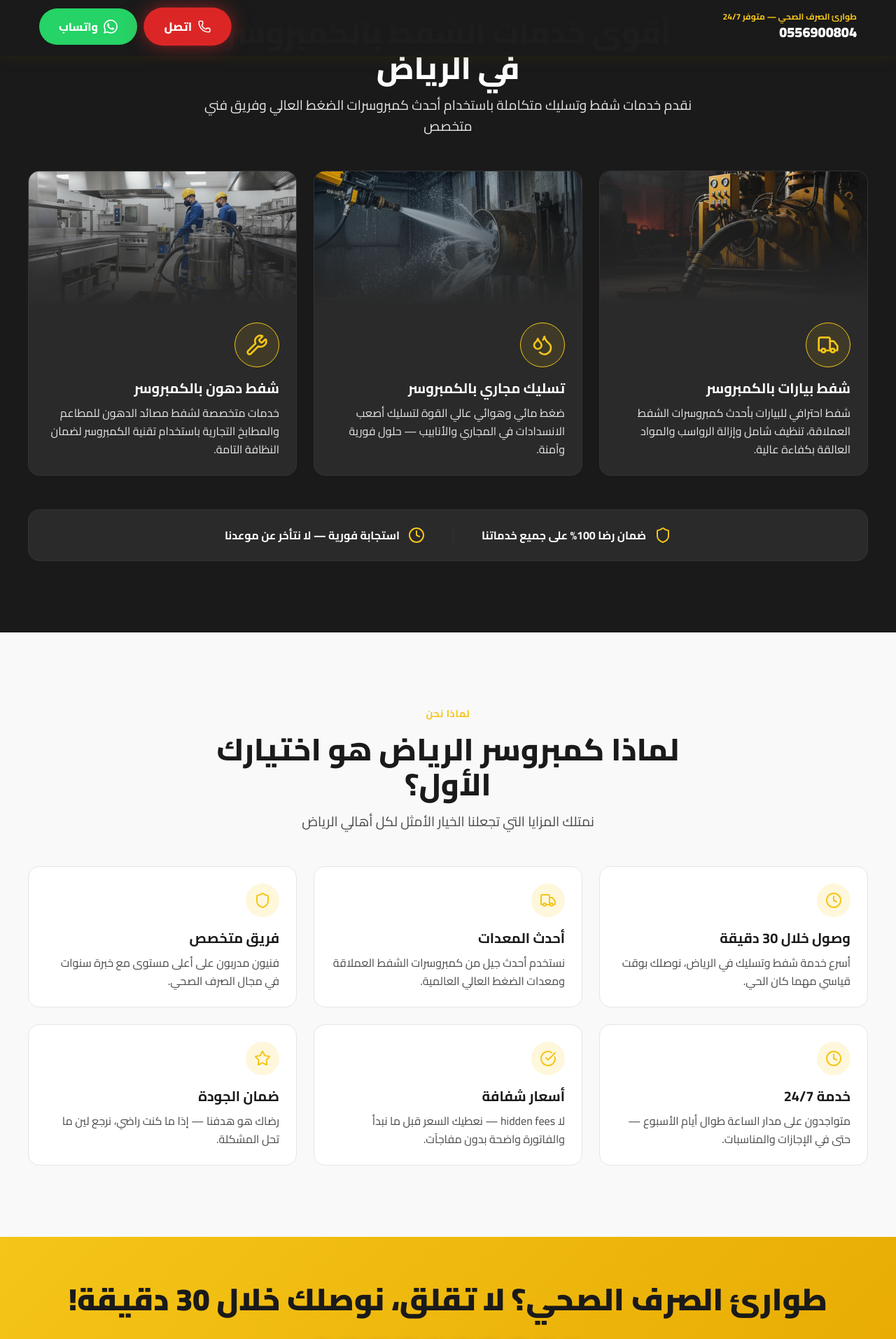
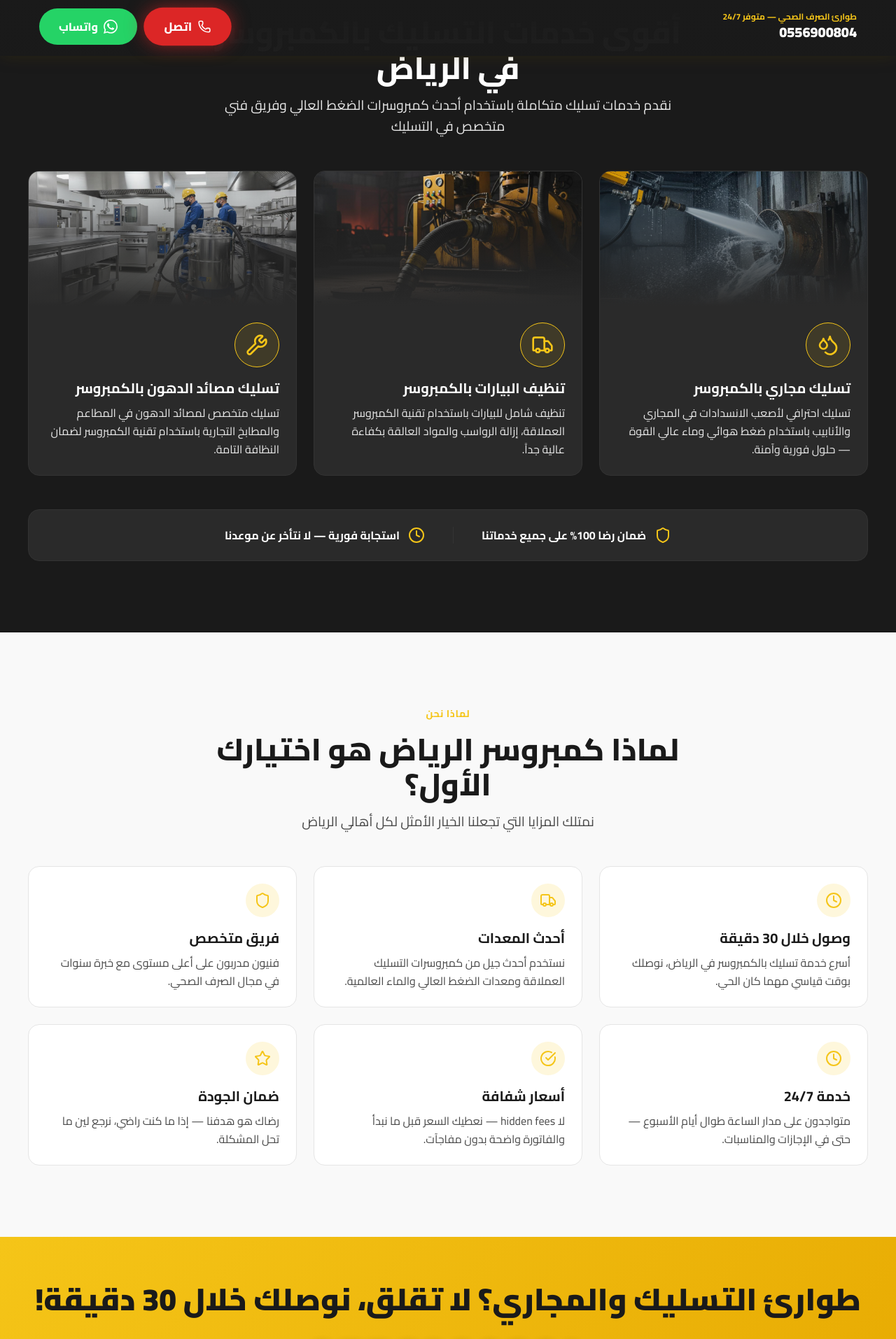
Before and after one commit to YOMNA190/riyadh-sewage-services, a React (Vite) app: page / in a window 1280 px wide. Shown: the part 720-2634 px from the top of the page at 70% size. Built offline with nearby package versions, Linux system fonts and the light colour scheme.

Commit message:
إعادة صياغة الموقع ليركز بالكامل على خدمات التسليك بالكمبروسر

```diff
--- a/src/sections/Coverage.tsx
+++ b/src/sections/Coverage.tsx
@@ -91,7 +91,7 @@ export default function Coverage() {
       <div className="content-max-width mx-auto">
         <SectionHeader
           eyebrow="مناطق التغطية"
-          title="نغطي جميع أحياء الرياض"
+          title="نغطي جميع أحياء الرياض بخدمات التسليك بالكمبروسر"
           description="أينما كنت في الرياض، نوصلك بأسرع وقت. نخدم جميع الأحياء الشمالية، الشرقية، الغربية، والجنوبية."
         />
 
--- a/src/sections/EmergencyHighlight.tsx
+++ b/src/sections/EmergencyHighlight.tsx
@@ -101,7 +101,7 @@ export default function EmergencyHighlight() {
     >
       <div className="content-max-width mx-auto text-center">
         <h2 className="emergency-headline opacity-0 text-section-title font-black mb-4" style={{ color: 'var(--color-obsidian)' }}>
-          طوارئ الصرف الصحي؟ لا تقلق، نوصلك خلال 30 دقيقة!
+          طوارئ التسليك والمجاري؟ لا تقلق، نوصلك خلال 30 دقيقة!
         </h2>
 
         <div ref={phoneRef} className="mb-6">
@@ -129,7 +129,7 @@ export default function EmergencyHighlight() {
         </button>
 
         <p className="emergency-sub opacity-0 text-base font-semibold mt-6" style={{ color: 'rgba(26,26,26,0.7)' }}>
-          لا تنتظر لين تسوء المشكلة — كل دقيقة مهمة في طوارئ الصرف الصحي
+          لا تنتظر لين تسوء المشكلة — كل دقيقة مهمة في تسليك المجاري
         </p>
       </div>
     </section>
--- a/src/sections/FAQ.tsx
+++ b/src/sections/FAQ.tsx
@@ -8,7 +8,7 @@ gsap.registerPlugin(ScrollTrigger);
 
 const faqs = [
   {
-    question: 'كم تكلفة شفط البيارة بالكمبروسر في الرياض؟',
+    question: 'كم تكلفة تسليك المجاري بالكمبروسر في الرياض؟',
     answer:
       'السعر يعتمد على حجم البيارة والموقع، لكننا نضمن أفضل سعر في الرياض مع أعلى جودة. اتصل على 0556900804 و احصل على عرض سعر فوري مجاني.',
   },
--- a/src/sections/Footer.tsx
+++ b/src/sections/Footer.tsx
@@ -40,7 +40,7 @@ export default function Footer() {
               <span style={{ color: 'var(--color-electric-yellow)' }}>الرياض</span>
             </div>
             <p className="text-sm mb-4" style={{ color: 'var(--color-foreground-dim)' }}>
-              أقوى كمبروسر شفط وتسليك في الرياض
+              أقوى خدمات التسليك بالكمبروسر في الرياض
             </p>
             <div className="flex gap-3">
               <button
@@ -69,7 +69,7 @@ export default function Footer() {
               خدماتنا
             </h4>
             <ul className="space-y-2">
-              {['شفط بيارات بالكمبروسر', 'تسليك مجاري بالكمبروسر', 'شفط دهون بالكمبروسر', 'صيانة دورية'].map((item) => (
+              {['تسليك مجاري بالكمبروسر', 'تنظيف البيارات', 'تسليك مصائد الدهون', 'صيانة دورية'].map((item) => (
                 <li key={item}>
                   <button
                     onClick={() => scrollToSection('#services')}
--- a/src/sections/Hero.tsx
+++ b/src/sections/Hero.tsx
@@ -87,7 +87,7 @@ export default function Hero() {
   };
 
   const handleWhatsApp = () => {
-    const message = encodeURIComponent('مرحباً أبو رياض، أحتاج كمبروسر شفط الآن في حي [أدخل اسم الحي].. هل متاحين؟');
+    const message = encodeURIComponent('مرحباً أبو رياض، أحتاج تسليك كمبروسر الآن في حي [أدخل اسم الحي].. هل متاحين؟');
     window.open(`https://wa.me/966556900804?text=${message}`, '_blank');
   };
 
@@ -137,7 +137,7 @@ export default function Hero() {
           className="hero-headline opacity-0 text-hero-display font-black text-white mb-4"
           style={{ textShadow: '0 4px 24px rgba(0,0,0,0.5)' }}
         >
-          أقوى كمبروسر شفط وتسليك في الرياض
+          أقوى خدمات التسليك بالكمبروسر في الرياض
         </h1>
 
         {/* Sub-headline */}
--- a/src/sections/HowItWorks.tsx
+++ b/src/sections/HowItWorks.tsx
@@ -14,12 +14,12 @@ const steps = [
   {
     number: '2',
     title: 'نوصلك خلال 30 دقيقة',
-    description: 'نرسل لك أقرب عربة كمبروسر مع فني متخصص — تتبع الوصول مباشرة',
+    description: 'نرسل لك أقرب عربة تسليك بالكمبروسر مع فني متخصص — تتبع الوصول مباشرة',
   },
   {
     number: '3',
     title: 'إنجاز واحترافية',
-    description: 'نشوف المشكلة، نحلها من جذورها، ونضمن نظافة الموقع قبل ما نمشي',
+    description: 'نسليك المجاري من جذورها باستخدام الكمبروسر، ونضمن تدفق المياه بشكل طبيعي',
   },
 ];
 
--- a/src/sections/Services.tsx
+++ b/src/sections/Services.tsx
@@ -8,24 +8,24 @@ gsap.registerPlugin(ScrollTrigger);
 
 const services = [
   {
+    icon: Droplets,
+    title: 'تسليك مجاري بالكمبروسر',
+    description:
+      'تسليك احترافي لأصعب الانسدادات في المجاري والأنابيب باستخدام ضغط هوائي وماء عالي القوة — حلول فورية وآمنة.',
+    image: '/images/service-jetting.jpg',
+  },
+  {
     icon: Truck,
-    title: 'شفط بيارات بالكمبروسر',
+    title: 'تنظيف البيارات بالكمبروسر',
     description:
-      'شفط احترافي للبيارات بأحدث كمبروسرات الشفط العملاقة، تنظيف شامل وإزالة الرواسب والمواد العالقة بكفاءة عالية.',
+      'تنظيف شامل للبيارات باستخدام تقنية الكمبروسر العملاقة، إزالة الرواسب والمواد العالقة بكفاءة عالية جداً.',
     image: '/images/service-pumping.jpg',
   },
   {
-    icon: Droplets,
-    title: 'تسليك مجاري بالكمبروسر',
+    icon: Wrench,
+    title: 'تسليك مصائد الدهون بالكمبروسر',
     description:
-      'ضغط مائي وهوائي عالي القوة لتسليك أصعب الانسدادات في المجاري والأنابيب — حلول فورية وآمنة.',
-    image: '/images/service-jetting.jpg',
-  },
-  {
-    icon: Wrench,
-    title: 'شفط دهون بالكمبروسر',
-    description:
-      'خدمات متخصصة لشفط مصائد الدهون للمطاعم والمطابخ التجارية باستخدام تقنية الكمبروسر لضمان النظافة التامة.',
+      'تسليك متخصص لمصائد الدهون في المطاعم والمطابخ التجارية باستخدام تقنية الكمبروسر لضمان النظافة التامة.',
     image: '/images/service-grease.jpg',
   },
 ];
@@ -85,8 +85,8 @@ export default function Services() {
       <div className="content-max-width mx-auto">
         <SectionHeader
           eyebrow="خدماتنا المتخصصة"
-          title="أقوى خدمات الشفط بالكمبروسر في الرياض"
-          description="نقدم خدمات شفط وتسليك متكاملة باستخدام أحدث كمبروسرات الضغط العالي وفريق فني متخصص"
+          title="أقوى خدمات التسليك بالكمبروسر في الرياض"
+          description="نقدم خدمات تسليك متكاملة باستخدام أحدث كمبروسرات الضغط العالي وفريق فني متخصص في التسليك"
         />
 
         {/* Service Cards Grid */}
--- a/src/sections/Testimonials.tsx
+++ b/src/sections/Testimonials.tsx
@@ -10,7 +10,7 @@ const testimonials = [
   {
     stars: 5,
     quote:
-      'خدمة سريعة جداً، وصلوا لحي الياسمين خلال 25 دقيقة! شفط البيارة كان احترافي والسعر مناسب جداً مقابل الجودة.',
+      'خدمة سريعة جداً، وصلوا لحي الياسمين خلال 25 دقيقة! تسليك المجاري بالكمبروسر كان احترافي والسعر مناسب جداً مقابل الجودة.',
     author: 'أبو ناصر العتيبي',
     district: 'حي الياسمين، شمال الرياض',
   },
@@ -24,7 +24,7 @@ const testimonials = [
   {
     stars: 5,
     quote:
-      'مطعمي كان محتاج شفط دهون بشكل مستعجل، جوا بسرعة البرق وحلوا المشكلة من جذورها. خدمة ممتازة للمطاعم.',
+      'مطعمي كان محتاج تسليك مصائد دهون بشكل مستعجل، جوا بسرعة البرق وسلكوا المشكلة من جذورها. خدمة ممتازة للمطاعم.',
     author: 'سلطان المطيري',
     district: 'حي الصحافة، شمال الرياض',
   },
--- a/src/sections/WhyUs.tsx
+++ b/src/sections/WhyUs.tsx
@@ -10,12 +10,12 @@ const features = [
   {
     icon: Clock,
     title: 'وصول خلال 30 دقيقة',
-    description: 'أسرع خدمة شفط وتسليك في الرياض، نوصلك بوقت قياسي مهما كان الحي.',
+    description: 'أسرع خدمة تسليك بالكمبروسر في الرياض، نوصلك بوقت قياسي مهما كان الحي.',
   },
   {
     icon: Truck,
     title: 'أحدث المعدات',
-    description: 'نستخدم أحدث جيل من كمبروسرات الشفط العملاقة ومعدات الضغط العالي العالمية.',
+    description: 'نستخدم أحدث جيل من كمبروسرات التسليك العملاقة ومعدات الضغط العالي والماء العالمية.',
   },
   {
     icon: Shield,
```
